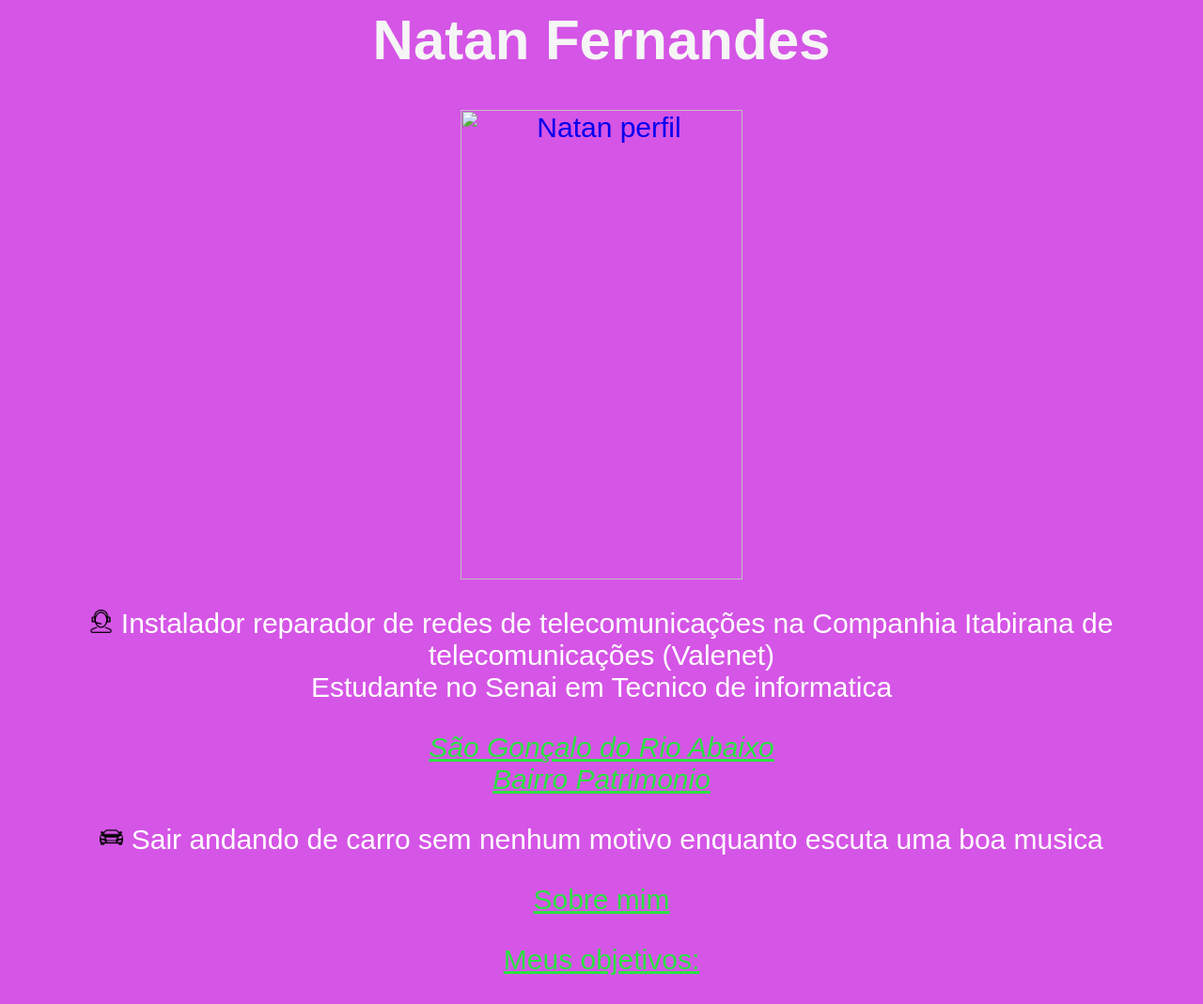
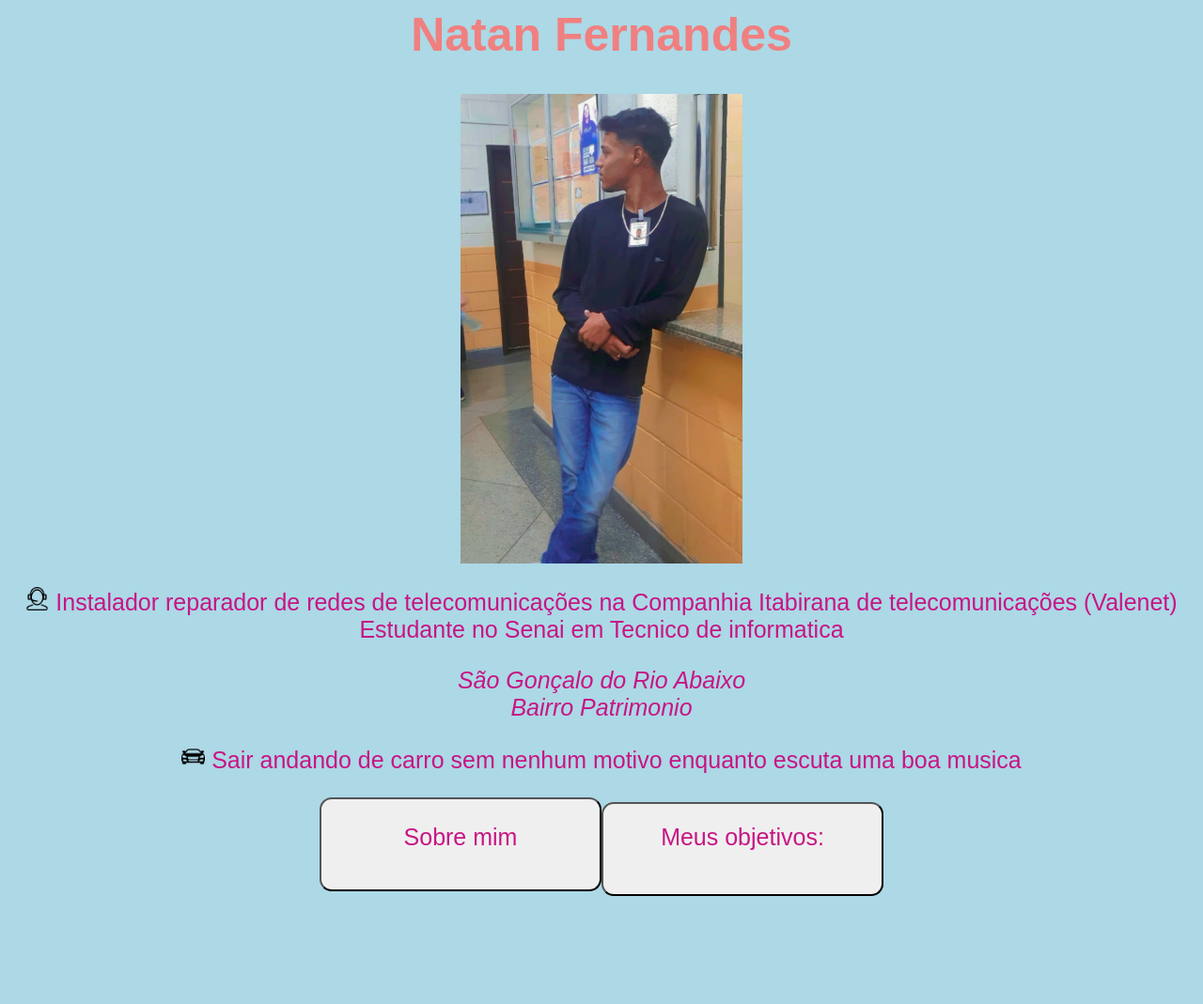
Before and after one commit to NatanFer/natanfer.github.io, a plain HTML site: page index.html in a window 1280 px wide. Shown: the whole page at 94% size. After the commit the page ends 979 px from the top, so only its background shows below. Drawn offline with Linux system fonts and the light colour scheme.

Commit message:
certinho da quinta

```diff
--- a/index.html
+++ b/index.html
@@ -19,14 +19,14 @@
 
             <a href=" https://instagram.com/natanfernds" target="_blank">
 
-                <img class="img" src="./profile.jpg" alt="Natan perfil">
+                <img class="img" src="src/img/profile.jpg" alt="Natan perfil">
             </a>
     </div>
     <div id="grupo1">
         </p>
 
         <p>
-            <img class="icons" src="img/241537.png" alt="operador">
+            <img class="icons" src="src/img/241537.png" alt="operador">
             Instalador reparador de redes de telecomunicações na Companhia Itabirana de telecomunicações (Valenet) <br>
             Estudante no Senai em Tecnico de informatica
         </p>
@@ -44,21 +44,24 @@
         </p>
 
         <p>
-            <img class="icons" src="img/carro.png" alt="carro">
+            <img class="icons" src="src/img/carro.png" alt="carro">
             Sair andando de carro sem nenhum motivo enquanto escuta uma boa musica
         </p>
         <p>
-            <a class="textlink" href="pages/sobremim.html">
+            <divbutton>
+
+                <a class="textlink" href="src/pages/sobremim.html">
 
 
-                    Sobre mim
+                    <button>Sobre mim
 
-                </a>
-                <p>
-                    <a class="textlink" href="pages/objetivos.html">
-                        Meus objetivos:
+                    </a>
+                    <p>
+                        <a class="textlink" href="src/pages/objetivos.html">
+                            <button>Meus objetivos:
 
-                </p>
+                            </p>
+                        </divbutton>
 
             </a>
 
--- a/src/pages/objetivos.html
+++ b/src/pages/objetivos.html
@@ -1 +1,32 @@
-cxfsdfadsad
+<html>
+<head>
+  <link rel="stylesheet" href="../pages/stylepages.css"">
+  <link rel="stylesheet" href="./style.css">
+</head>
+<body>
+<h1>Um pouco sobre mim</h1>
+
+<divtext>
+
+  Meu principal objetivo seria a capacitação para futuramente poder engressar em alguma area da tecnologia seja na programação como desenvolvedor<br>
+   ou como tecnico em automação sendo algo que chama bastante a minha atenção
+  </divtext>
+
+  </body>
+
+
+
+
+
+
+
+
+
+
+
+
+
+
+
+
+    </html>
--- a/src/pages/stylepages.css
+++ b/src/pages/stylepages.css
@@ -3,11 +3,18 @@ body{
     background-color: lightblue;
     font-family: Arial;
 }
+
 h1{
     color: lightcoral;
 }
 divtext{
 color: mediumvioletred;
 font-size: 25px;
-
+width: 225px;
+height: 25px;
 }
+.textlink{
+    color: mediumvioletred;
+     font-size: 25px;
+     text-decoration: none;
+}
--- a/style.css
+++ b/style.css
@@ -12,14 +12,15 @@
 
 
 body{
-    font-size: 30px;
-    background-color:rgb(213, 85, 230);
+    font-size: 25px;
+    background-color:lightblue;
     text-align:center;
     font-family: Arial;
+    color: mediumvioletred;
 }
 
 h1{
-    color:whitesmoke;
+    color:lightcoral;
 }
 #grupoimg{
     text-align: center;
@@ -30,7 +31,7 @@ h1{
 }
 
 #grupo1{
-    color:white;
+    color:mediumvioletred;
     text-align:center;
 
 }
@@ -39,11 +40,22 @@ h1{
 }
 
 .textlink{
-    color: rgb(43, 226, 67);
-     font-size: 30px;
+    color: mediumvioletred;
+     font-size: 25px;
+     text-decoration: none;
 
 }
 .icons{
     width: 25px;
     height: 25px;
 }
+
+button{
+    border-radius: 13px;
+    width: 300px;
+    height: 100px;
+padding: 13px;
+}
+divbutton{
+    margin: 13px;
+}
```
